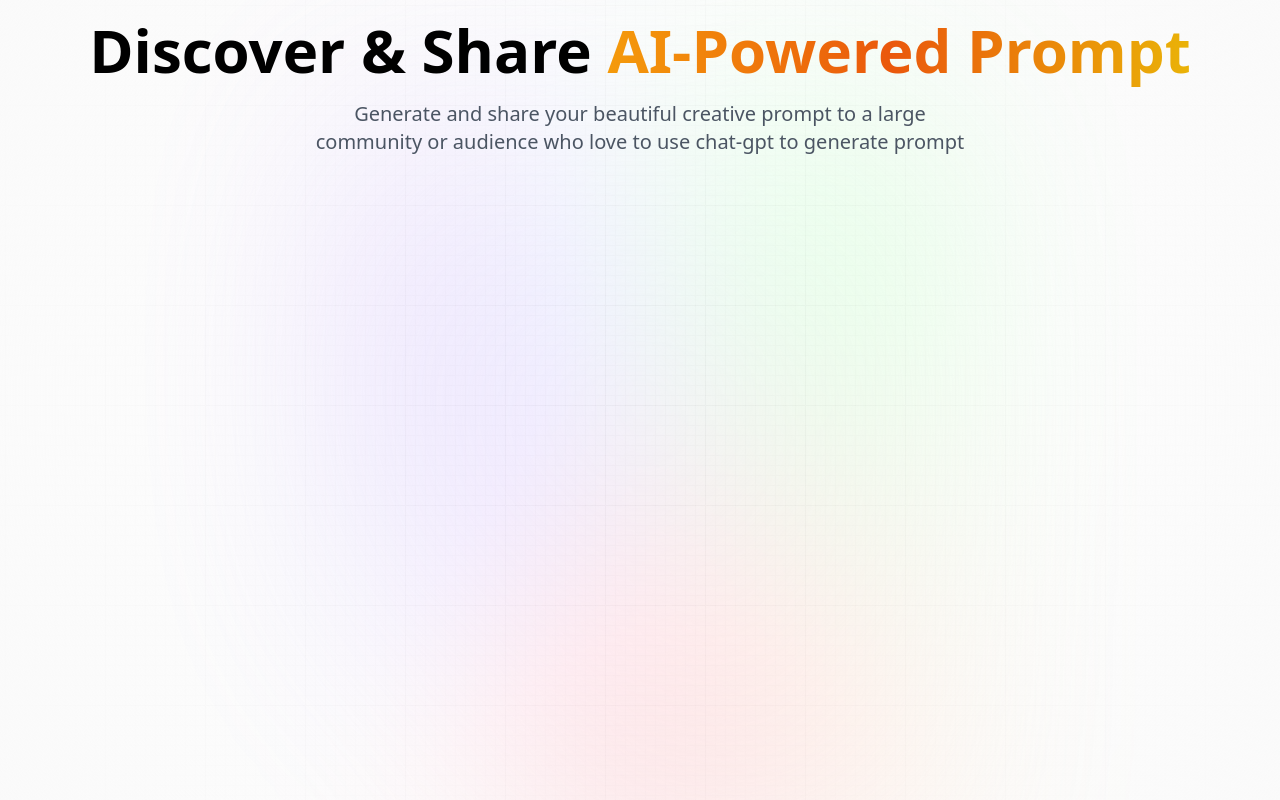
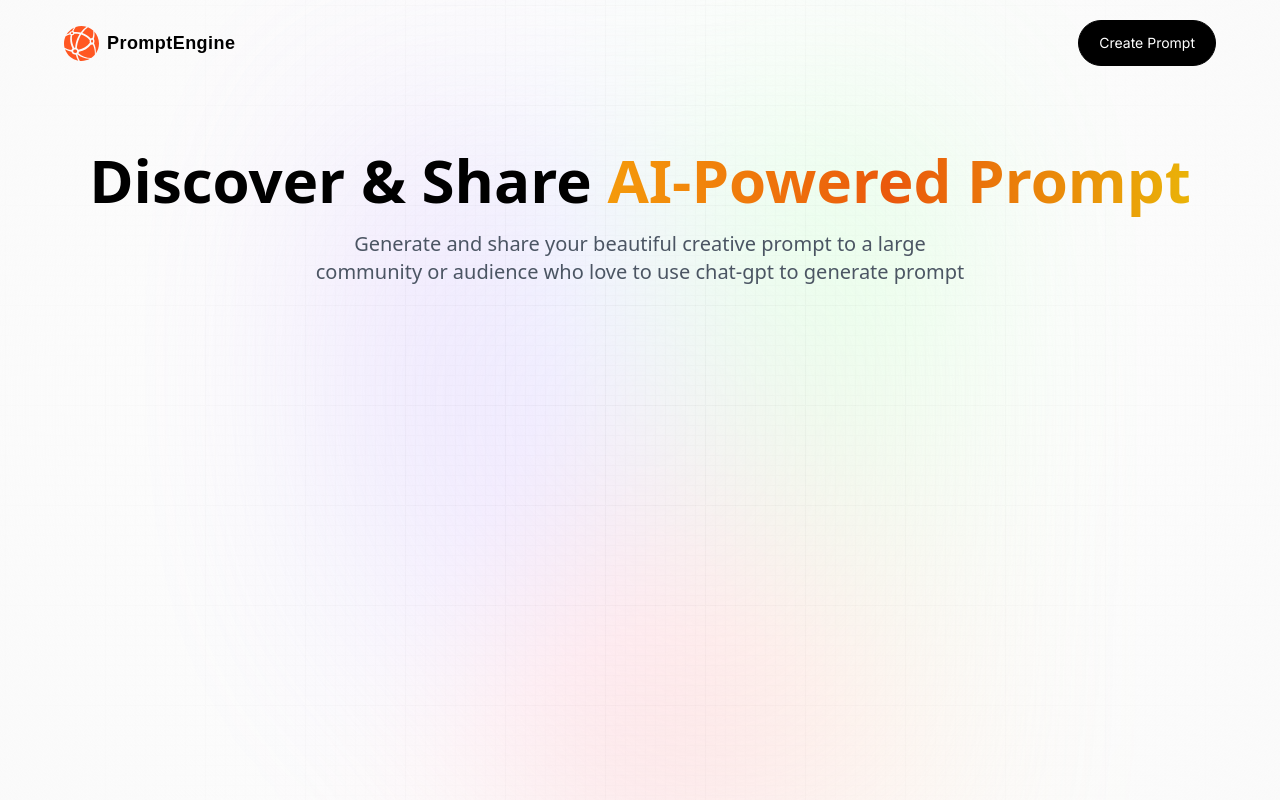
Before and after one commit to davepapichulo/prompt-engine-website, a Next.js app: page / in a window 1280 px wide. Built offline with nearby package versions, Linux system fonts and the light colour scheme.

Commit message:
added navbar

```diff
--- a/app/layout.jsx
+++ b/app/layout.jsx
@@ -1,5 +1,7 @@
 import '@styles/global.css';
 import { Children } from 'react';
+import Navbar from '@components/Navbar';
+import Providers from '@components/Providers';
 
 export const metadata = {
     title : 'Prompt Engine',
@@ -16,6 +18,7 @@
                 </div>
             </div>
             <main className='app'>
+                <Navbar/>
                 {children}
             </main>
         </body>
--- a/app/page.jsx
+++ b/app/page.jsx
@@ -1,3 +1,5 @@
+import Feed from "@components/Feed"
+
 const Home = () => {
   return (
     <section className="w-full flex-center flex-col ">
--- /dev/null
+++ b/components/Feed.jsx
@@ -0,0 +1,9 @@
+import React from 'react'
+
+const feed = () => {
+  return (
+    <div>feed</div>
+  )
+}
+
+export default feed
--- /dev/null
+++ b/components/Form.jsx
@@ -0,0 +1,9 @@
+import React from 'react'
+
+const Form = () => {
+  return (
+    <div>Form</div>
+  )
+}
+
+export default Form
--- /dev/null
+++ b/components/Navbar.jsx
@@ -0,0 +1,36 @@
+"use client"
+
+import React from 'react';
+import Link from 'next/link';
+import Image from 'next/image';
+import { useState, useEffect } from 'react';
+import { signIn, signOut, useSession, getProviders } from 'next-auth/react';
+
+const isUserLoginIn = true;
+const Navbar = () => {
+  return (
+   <nav className='flex-between w-full mb-16 pt-5'>
+      <Link href ='/' className='flex items-center gap-2'>
+        <Image src= '/assets/images/logo.svg' alt='logo' height={35} width= {35} className='object-contain'/>
+        <p className='logo_text'> PromptEngine </p>
+      </Link>
+      <div className='sm:flex hidden' >
+        {isUserLoginIn ? (
+          <div className='flex gap-3 md:gap-5'>
+            <Link href='/create-prompt' className='black_btn'>
+                Create Prompt
+            </Link>
+          </div>
+        ) : (
+          <>
+
+          </>
+        )
+      }
+
+      </div>
+   </nav>
+  )
+}
+
+export default Navbar
--- /dev/null
+++ b/components/Profile.jsx
@@ -0,0 +1,9 @@
+import React from 'react'
+
+const Profile = () => {
+  return (
+    <div>Profile</div>
+  )
+}
+
+export default Profile
--- /dev/null
+++ b/components/PromptCard.jsx
@@ -0,0 +1,9 @@
+import React from 'react'
+
+const PromptCard = () => {
+  return (
+    <div>PromptCard</div>
+  )
+}
+
+export default PromptCard
--- /dev/null
+++ b/components/Providers.jsx
@@ -0,0 +1,9 @@
+import React from 'react'
+
+const Providers = () => {
+  return (
+    <div>Providers</div>
+  )
+}
+
+export default Providers
--- a/styles/global.css
+++ b/styles/global.css
@@ -78,7 +78,7 @@
 }
 
 .black_btn {
-  @apply rounded-full border border-black bg-black py-1.5 px-5 text-white transition-all hover:bg-white hover:text-black text-center text-sm font-inter flex items-center justify-center;
+  @apply rounded-full border border-black bg-black py-3 px-5 text-white transition-all hover:bg-white hover:text-black text-center text-sm font-inter flex items-center justify-center;
 }
 
 .outline_btn {
```
